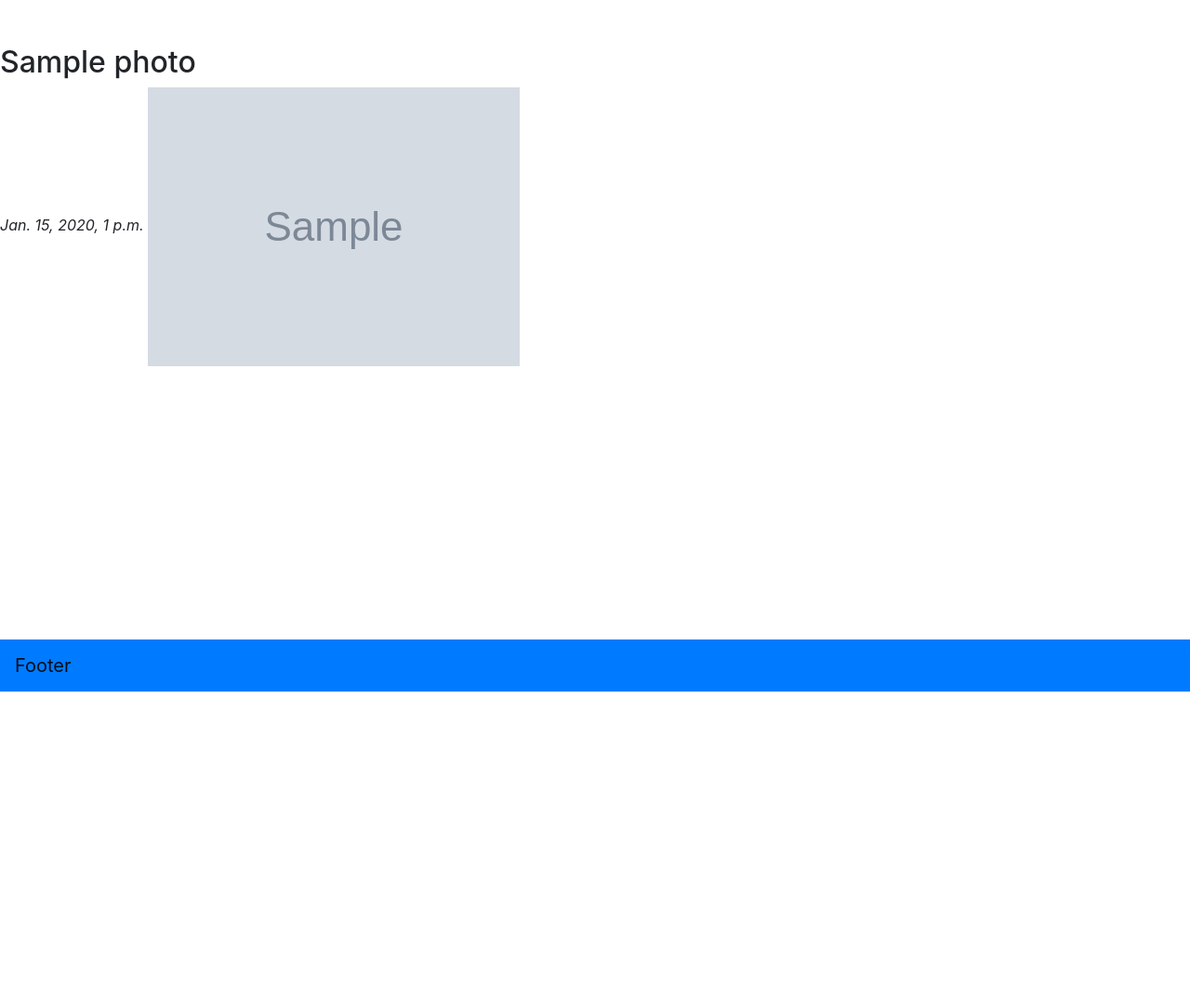
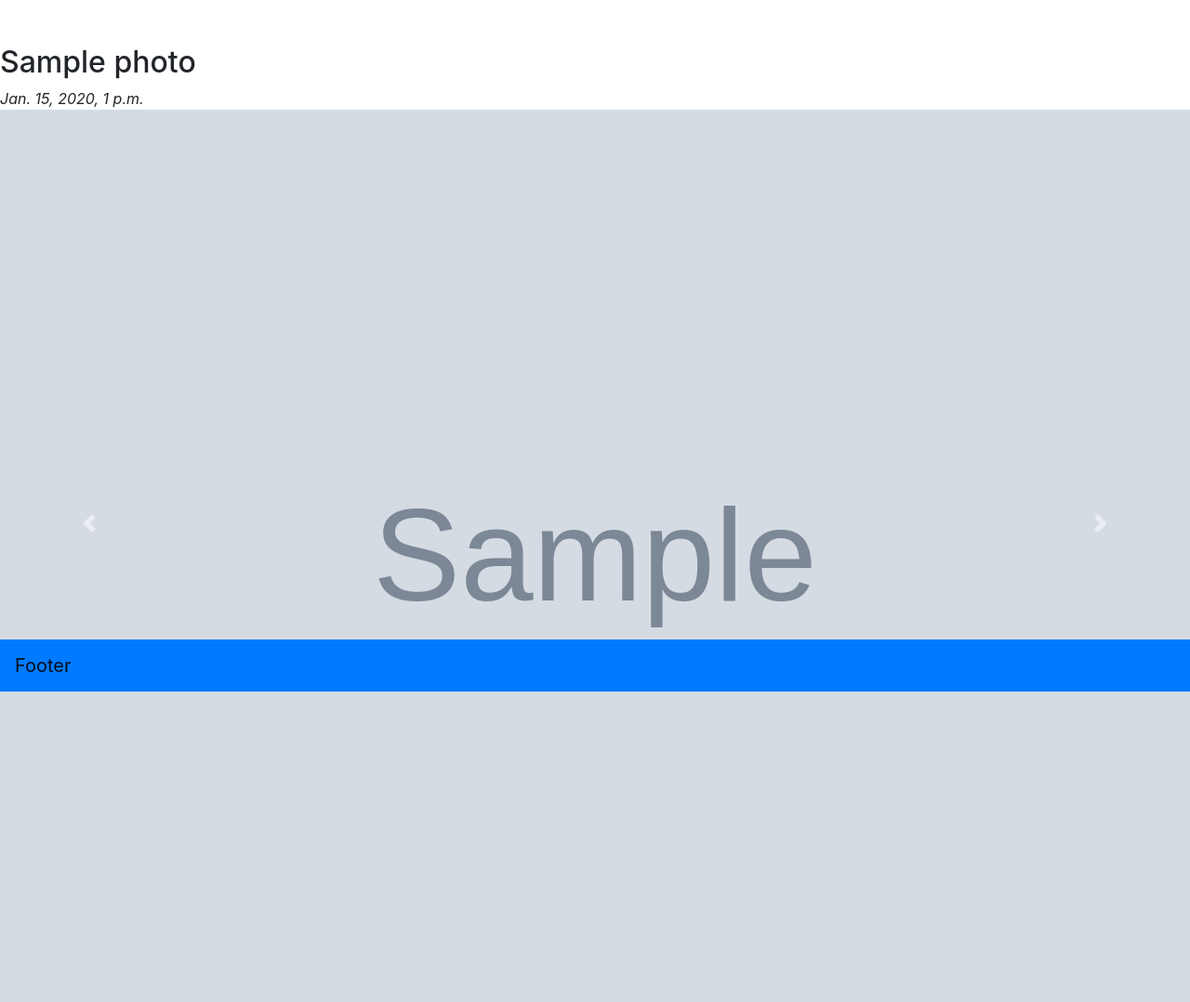
Before and after one commit to Trinityrace/galla, a Django app: page / in a window 1280 px wide. Shown: the part 56-1134 px from the top of the page at 93% size. Before the commit the page ends 800 px from the top, so only its background shows below. Run offline with Django 3.2, Linux system fonts and the light colour scheme; tables that the repository leaves empty hold one stand-in row (values such as "Sample post"); grey boxes marked "Sample" are stand-in pictures; some libraries are stand-ins or nearby versions.

Commit message:
display update fixing width of images

```diff
--- a/gallery/templates/photo/photo.html
+++ b/gallery/templates/photo/photo.html
@@ -54,18 +54,32 @@
     </div>
   </nav>
   <br> <br>
-  <div class="content">
+
+  <div id="carouselExampleSlidesOnly" class="carousel slide" data-ride="carousel">
+    <div class="carousel-inner">
+      <div class="carousel-item active">
+
           {% for image in images %}
           {% if image.image %}
           <h2>{{ image.title }}</h2>
           <em>{{ image.timestamp }}</em>
-      <img src="{{ image.image.url }}" class="img-responsive" alt="">
+          <img src="{{ image.image.url }}" class="d-block w-100" alt="">
           {% endif %}
         {% endfor %}
+      </div>
+
+    </div>
+    <a class="carousel-control-prev" href="#carouselExampleControls" role="button" data-slide="prev">
+      <span class="carousel-control-prev-icon" aria-hidden="true"></span>
+      <span class="sr-only">Previous</span>
+    </a>
+    <a class="carousel-control-next" href="#carouselExampleControls" role="button" data-slide="next">
+      <span class="carousel-control-next-icon" aria-hidden="true"></span>
+      <span class="sr-only">Next</span>
+    </a>
+  </div>
 
 
-
-  </div>
   <nav class="navbar fixed-bottom navbar-light bg-primary">
     <a class="navbar-brand" href="#">Footer</a>
   </nav>
```
Lines whose indentation alone changed are shown as unchanged.
